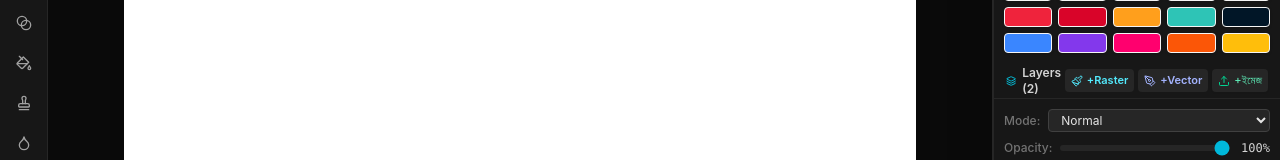
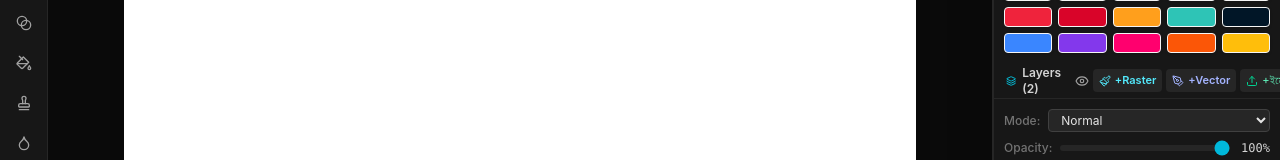
Before and after one commit to hseismailhossain-droid/BD-ANIMATION-STUDIO, a React (Vite) app in the folder BD ANIMATION STUDIO/: page / in a window 1280 px wide. Shown: the part 395-555 px from the top of the page. Built offline with nearby package versions, Linux system fonts and the light colour scheme.

Commit message:
Update LayersPanel.tsx

```diff
--- a/BD ANIMATION STUDIO/src/components/LayersPanel.tsx
+++ b/BD ANIMATION STUDIO/src/components/LayersPanel.tsx
@@ -48,10 +48,12 @@ interface LayersPanelProps {
   onToggleLinkLayer?: (id: string) => void;
   onReorderLayer: (fromIndex: number, toIndex: number) => void;
   onUpdateLayer: (id: string, updates: Partial<Layer>) => void;
+  onToggleAllLayersVisibility?: () => void;
+  onNudgeLayer?: (dx: number, dy: number, moveAll?: boolean) => void;
   onClose?: () => void;
 }
 
-export const LayersPanel: React.FC<LayersPanelProps> = ({
+export const LayersPanel: React.FC<LayersPanelProps> = React.memo(({
   layers,
   activeLayerId,
   onSelectLayer,
@@ -68,6 +70,8 @@ export const LayersPanel: React.FC<LayersPanelProps> = ({
   onToggleLinkLayer,
   onReorderLayer,
   onUpdateLayer,
+  onToggleAllLayersVisibility,
+  onNudgeLayer,
   onClose,
 }) => {
   const [editingId, setEditingId] = useState<string | null>(null);
@@ -121,6 +125,31 @@ export const LayersPanel: React.FC<LayersPanelProps> = ({
         <div className="flex items-center gap-1.5">
           <LayersIcon className="w-3.5 h-3.5 text-cyan-400" />
           <span>Layers ({layers.length})</span>
+          <button
+            onClick={() => {
+              if (onToggleAllLayersVisibility) {
+                onToggleAllLayersVisibility();
+              } else {
+                const allVisible = layers.every((l) => l.visible);
+                layers.forEach((l) => onUpdateLayer(l.id, { visible: !allVisible }));
+              }
+            }}
+            title={layers.every((l) => l.visible) ? 'সব লেয়ার হাইড করুন (Hide All Layers)' : 'সব লেয়ার শো করুন (Show All Layers)'}
+            className={`p-1 rounded transition-colors cursor-pointer flex items-center gap-1 text-[11px] ${
+              layers.every((l) => l.visible)
+                ? 'hover:bg-neutral-800 text-neutral-400 hover:text-cyan-300'
+                : 'bg-amber-950 text-amber-300 border border-amber-600/50 font-bold px-1.5'
+            }`}
+          >
+            {layers.every((l) => l.visible) ? (
+              <Eye className="w-3.5 h-3.5" />
+            ) : (
+              <>
+                <EyeOff className="w-3.5 h-3.5 text-amber-400" />
+                <span className="hidden sm:inline">লুকানো</span>
+              </>
+            )}
+          </button>
         </div>
 
         {/* Quick Add Buttons */}
@@ -494,4 +523,4 @@ export const LayersPanel: React.FC<LayersPanelProps> = ({
       </div>
     </div>
   );
-};
+});
```
